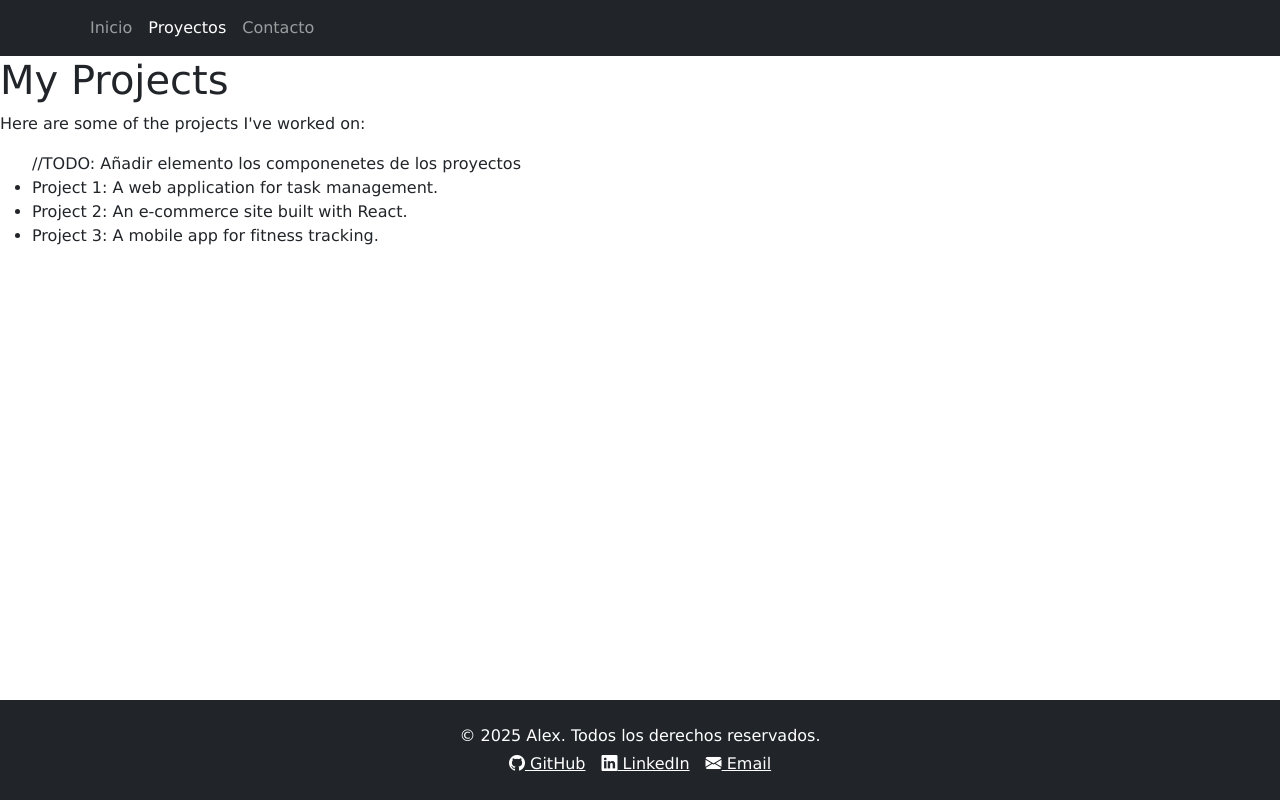
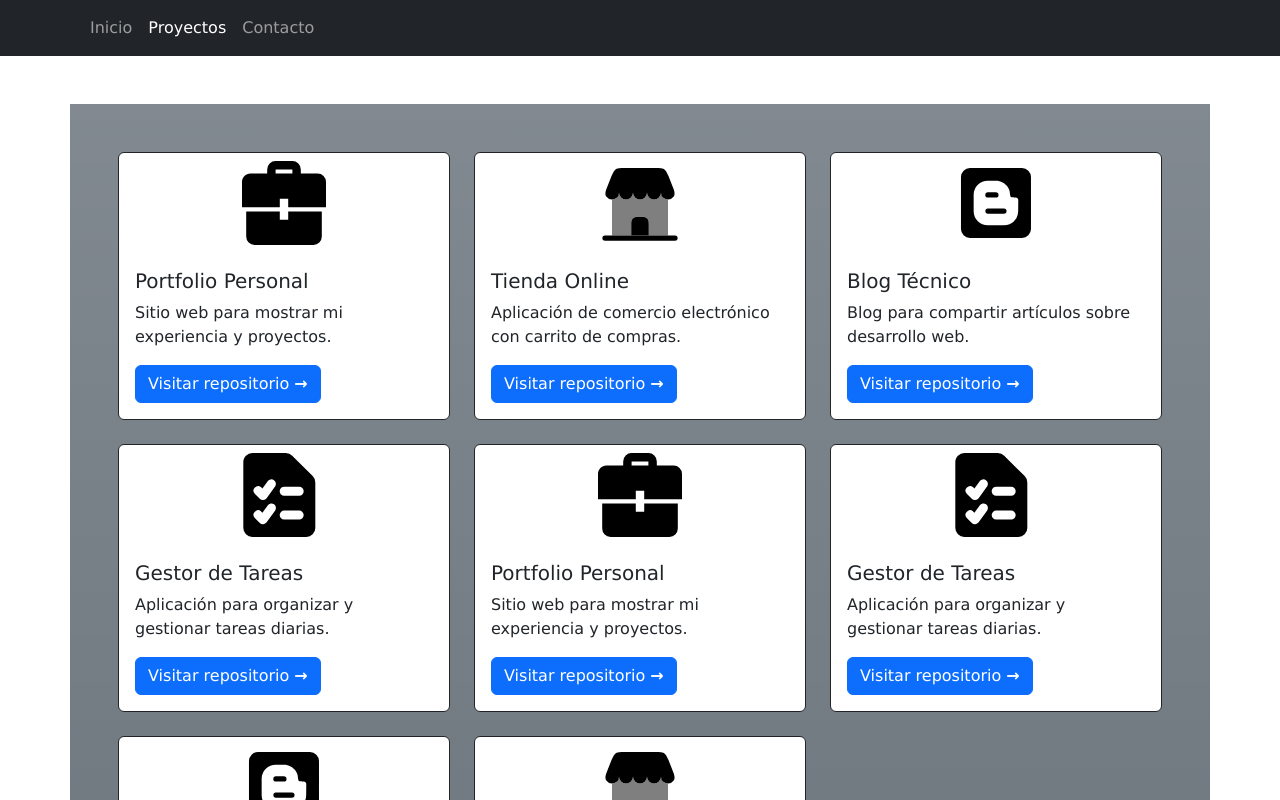
Before and after one commit to gonzaga24/mi-portfolio, a React (Vite) app in the folder alex-portfolio/: page /projects in a window 1280 px wide. Shown: the top 800 px of the page. Built offline with nearby package versions, Linux system fonts and the light colour scheme.

Commit message:
Portfolio terminado v1

```diff
--- a/alex-portfolio/src/components/Footer.jsx
+++ b/alex-portfolio/src/components/Footer.jsx
@@ -10,9 +10,6 @@ function Footer() {
           <a href="https://www.linkedin.com/in/alex-josue-gonzaga-tinitana-867a17367" target="_blank" rel="noopener noreferrer" className="text-white">
             <i className="bi bi-linkedin"></i> LinkedIn
           </a>
-          <a href="mailto:alexgonzaga1004@gmail.com" target="_blank" className="text-white">
-            <i className="bi bi-envelope-fill"></i> Email
-          </a>
         </div>
       </div>
     </footer>
--- a/alex-portfolio/src/components/ProjectCard.jsx
+++ b/alex-portfolio/src/components/ProjectCard.jsx
@@ -2,10 +2,10 @@ import listaProyectos from "../listaProyectos.json";
 
 function ProjectCard(props) {
   //Variables
-  const {numProyecto} = props;
+  const {numProject} = props;
 
   //Recogemos el proyecto por el número de proyecto que recibimos desde el json donde estará el listado de proyectos.
-  const proyecto = listaProyectos.find(p => p.id === numProyecto);
+  const proyecto = listaProyectos.find(p => p.id === numProject);
 
   //Elemento que mostramos al usuario
   return (
--- a/alex-portfolio/src/main.jsx
+++ b/alex-portfolio/src/main.jsx
@@ -1,4 +1,3 @@
-import { StrictMode } from 'react'
 import { createRoot } from 'react-dom/client'
 import App from './App.jsx'
 import 'bootstrap/dist/css/bootstrap.min.css';
--- a/alex-portfolio/src/pages/HomePage.jsx
+++ b/alex-portfolio/src/pages/HomePage.jsx
@@ -18,7 +18,7 @@ function HomePage() {
         <section className="sobreMi container bg-secondary bg-gradient p-5">
           <div className="row align-items-center">
             <div className="col-7">
-              <p className="texto">Hola, me llamo <b>Álex</b> tengo { age } años vivo en <b>Madrid</b>, soy <b>desarrollador web junior</b>, he estudiado un grado superior de <b>Desarrollo de aplicaciones web</b> y estoy comenzando a realizar proyectos propios especializandome en: <b>php, laravel, react</b> e intentando implementar <b>python</b> a mis proyectos ya que me parece un lenguaje bastante polivalente. </p>
+              <p className="texto"><span className="display-6">Hola</span>, me llamo <b>Álex</b> tengo { age } años vivo en <b>Madrid</b>, soy <b>desarrollador web junior</b>, he estudiado un grado superior de <b>Desarrollo de aplicaciones web</b> y estoy comenzando a realizar proyectos propios especializandome en: <b>php, laravel, react</b> e intentando implementar <b>python</b> a mis proyectos ya que me parece un lenguaje bastante polivalente. </p>
             </div>
             <div className="col d-flex justify-content-center">
               <img className="foto" src={foto} alt="foto de alex" width={200} height={200} />
@@ -31,12 +31,12 @@ function HomePage() {
           </div>
         </section>
         <section className="proyectoDestacados container d-grid bg-secondary bg-gradient mt-3 p-3">
-            <h2>Proyectos destacados</h2>
-            <div className="card-group justify-content-around">
-              <ProjectCard numProyecto={1}></ProjectCard>
-              <ProjectCard numProyecto={2}></ProjectCard>
-              <ProjectCard numProyecto={3}></ProjectCard>
-              <ProjectCard numProyecto={4}></ProjectCard>
+            <h2><u>Proyectos destacados</u></h2>
+            <div className="card-group justify-content-around f-wrap">
+              <ProjectCard numProject={1}></ProjectCard>
+              <ProjectCard numProject={2}></ProjectCard>
+              <ProjectCard numProject={3}></ProjectCard>
+              <ProjectCard numProject={4}></ProjectCard>
             </div>
         </section>
     </section>
--- a/alex-portfolio/src/pages/ProjectsPage.jsx
+++ b/alex-portfolio/src/pages/ProjectsPage.jsx
@@ -1,14 +1,18 @@
+import ProjectCard from "../components/ProjectCard";
+
 function ProjectsPage() {
   return (
-    <section>
-      <h1>My Projects</h1>
-      <p>Here are some of the projects I've worked on:</p>
-      <ul>
-        //TODO: Añadir elemento los componenetes de los proyectos
-        <li>Project 1: A web application for task management.</li>
-        <li>Project 2: An e-commerce site built with React.</li>
-        <li>Project 3: A mobile app for fitness tracking.</li>
-      </ul>
+    <section className="container mt-5 bg-secondary bg-gradient p-5">
+      <div className="row row-cols-1 row-cols-md-3 g-4">
+        <div className="col"><ProjectCard numProject={1}></ProjectCard></div>
+        <div className="col"><ProjectCard numProject={2}></ProjectCard></div>
+        <div className="col"><ProjectCard numProject={3}></ProjectCard></div>
+        <div className="col"><ProjectCard numProject={4}></ProjectCard></div>
+        <div className="col"><ProjectCard numProject={1}></ProjectCard></div>
+        <div className="col"><ProjectCard numProject={4}></ProjectCard></div>
+        <div className="col"><ProjectCard numProject={3}></ProjectCard></div>
+        <div className="col"><ProjectCard numProject={2}></ProjectCard></div>
+      </div>
     </section>
   );
 
```
